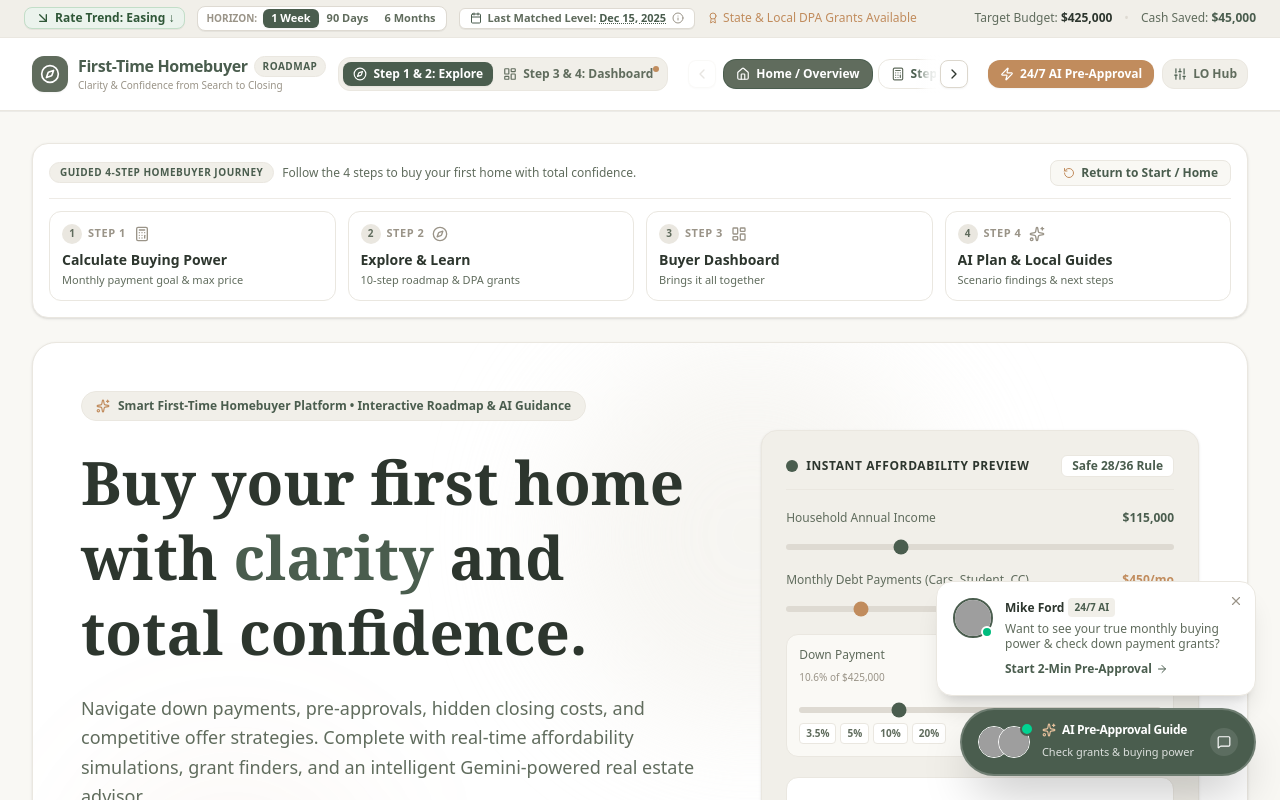
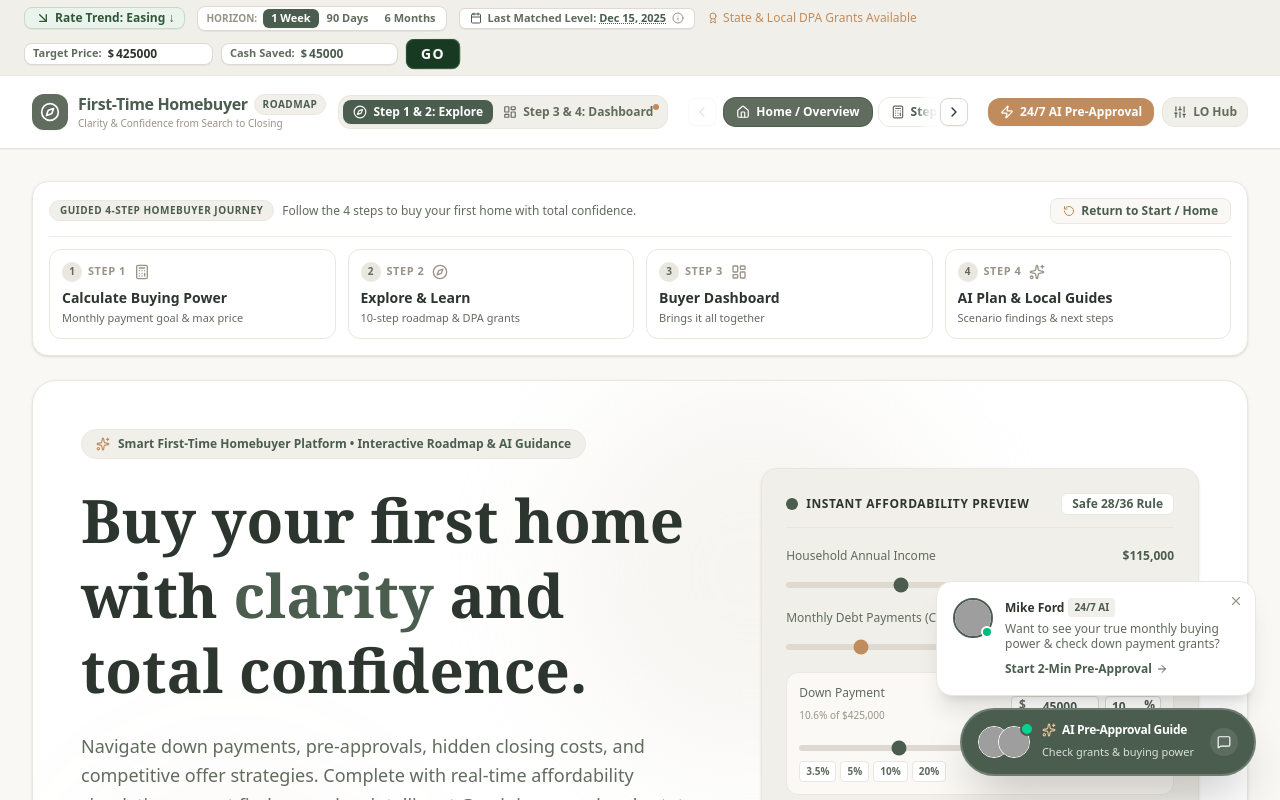
Before and after one commit to mfordmtgLO/first-time-homebuyer_ai_studio, a React (Vite) app: page / in a window 1280 px wide. Shown: the top 800 px of the page. Built offline with nearby package versions, Linux system fonts and the light colour scheme; grey boxes are pictures that could not be loaded.

Commit message:
feat(navbar): add interactive profile inputs and animation
Expose profile editing in the navbar with new interactive inputs for target price and savings, and add a gyrating animation style for enhanced user engagement.

```diff
--- a/src/App.tsx
+++ b/src/App.tsx
@@ -183,6 +183,7 @@ export default function App() {
         activeMode={currentMode}
         setActiveMode={setCurrentMode}
         profile={profile}
+        setProfile={setProfile}
         savedCount={properties.length}
         onOpenLoPortal={() => setShowLoPortal(true)}
         onOpenLeadBot={() => setIsLeadBotOpen(true)}
--- a/src/components/Navbar.tsx
+++ b/src/components/Navbar.tsx
@@ -48,6 +48,7 @@ interface NavbarProps {
   activeMode: "website" | "dashboard";
   setActiveMode: (mode: "website" | "dashboard") => void;
   profile: FinancialProfile;
+  setProfile?: React.Dispatch<React.SetStateAction<FinancialProfile>>;
   savedCount: number;
   onOpenLoPortal?: () => void;
   onOpenLeadBot?: () => void;
@@ -60,6 +61,7 @@ export const Navbar: React.FC<NavbarProps> = ({
   activeMode,
   setActiveMode,
   profile,
+  setProfile,
   savedCount,
   onOpenLoPortal,
   onOpenLeadBot,
@@ -359,11 +361,62 @@ export const Navbar: React.FC<NavbarProps> = ({
             </button>
           </div>
 
-          {/* Right section: Target Budget and Cash Saved Glance */}
-          <div className="hidden lg:flex items-center gap-3 text-[#606C5D] shrink-0">
-            <span>Target Budget: <strong className="text-[#2D362E]">{formatUSD(profile.targetPrice)}</strong></span>
-            <span className="text-[#DEDAD2]">•</span>
-            <span>Cash Saved: <strong className="text-[#4A5D4E]">{formatUSD(profile.downPaymentSavings)}</strong></span>
+          {/* Right section: Interactive Target Purchase Price & Cash Saved Inputs + Gyrating Dark Green GO Button */}
+          <div className="flex items-center gap-2 text-[#606C5D] shrink-0">
+            {/* Target Purchase Price Input Box */}
+            <div className="flex items-center gap-1.5 bg-white px-2 py-0.5 rounded-lg border border-[#DEDAD2] shadow-2xs">
+              <span className="text-[11px] font-semibold text-[#606C5D] hidden sm:inline">Target Price:</span>
+              <span className="text-[11px] font-semibold text-[#606C5D] sm:hidden">Target:</span>
+              <div className="relative flex items-center">
+                <span className="text-[11px] font-bold text-[#2D362E] mr-0.5">$</span>
+                <input
+                  id="navbar-target-price-input"
+                  type="number"
+                  min="0"
+                  step="5000"
+                  value={profile.targetPrice}
+                  onChange={(e) => {
+                    const val = Math.max(0, Number(e.target.value) || 0);
+                    setProfile?.(prev => ({ ...prev, targetPrice: val }));
+                  }}
+                  className="w-18 sm:w-22 text-xs font-bold text-[#2D362E] bg-transparent focus:outline-none focus:text-[#1E3B27]"
+                  title="Enter Target Purchase Price"
+                />
+              </div>
+            </div>
+
+            {/* Cash Saved Input Box */}
+            <div className="flex items-center gap-1.5 bg-white px-2 py-0.5 rounded-lg border border-[#DEDAD2] shadow-2xs">
+              <span className="text-[11px] font-semibold text-[#606C5D] hidden sm:inline">Cash Saved:</span>
+              <span className="text-[11px] font-semibold text-[#606C5D] sm:hidden">Saved:</span>
+              <div className="relative flex items-center">
+                <span className="text-[11px] font-bold text-[#4A5D4E] mr-0.5">$</span>
+                <input
+                  id="navbar-cash-saved-input"
+                  type="number"
+                  min="0"
+                  step="1000"
+                  value={profile.downPaymentSavings}
+                  onChange={(e) => {
+                    const val = Math.max(0, Number(e.target.value) || 0);
+                    setProfile?.(prev => ({ ...prev, downPaymentSavings: val }));
+                  }}
+                  className="w-16 sm:w-20 text-xs font-bold text-[#4A5D4E] bg-transparent focus:outline-none focus:text-[#1E3B27]"
+                  title="Enter Cash Saved for Down Payment"
+                />
+              </div>
+            </div>
+
+            {/* Dark Green Gyrating/Active GO Button */}
+            <button
+              id="navbar-scenario-go-btn"
+              type="button"
+              onClick={() => handleNavClick("calculator", "website")}
+              className="bg-[#183922] hover:bg-[#112a19] active:bg-[#0c1e12] text-white border border-[#2b5736] px-3.5 py-0.5 sm:py-1 rounded-lg font-black text-xs sm:text-sm tracking-widest shadow-md animate-gyrate transition-all flex items-center justify-center cursor-pointer select-none"
+              title="Apply numbers & navigate to Step 1: Calculate Buying Power"
+            >
+              <span className="text-white font-black tracking-widest text-xs sm:text-sm">GO</span>
+            </button>
           </div>
 
         </div>
--- a/src/index.css
+++ b/src/index.css
@@ -30,3 +30,26 @@
 ::-webkit-scrollbar-thumb:hover {
   background: #9A9488;
 }
+
+@keyframes gyrate {
+  0%, 100% {
+    transform: scale(1) rotate(0deg);
+    box-shadow: 0 0 0 0 rgba(30, 62, 38, 0.5);
+  }
+  25% {
+    transform: scale(1.05) rotate(-2.5deg);
+    box-shadow: 0 0 8px 2px rgba(30, 62, 38, 0.4);
+  }
+  50% {
+    transform: scale(1.08) rotate(0deg);
+    box-shadow: 0 0 14px 4px rgba(30, 62, 38, 0.65);
+  }
+  75% {
+    transform: scale(1.05) rotate(2.5deg);
+    box-shadow: 0 0 8px 2px rgba(30, 62, 38, 0.4);
+  }
+}
+
+.animate-gyrate {
+  animation: gyrate 2s infinite ease-in-out;
+}
```
